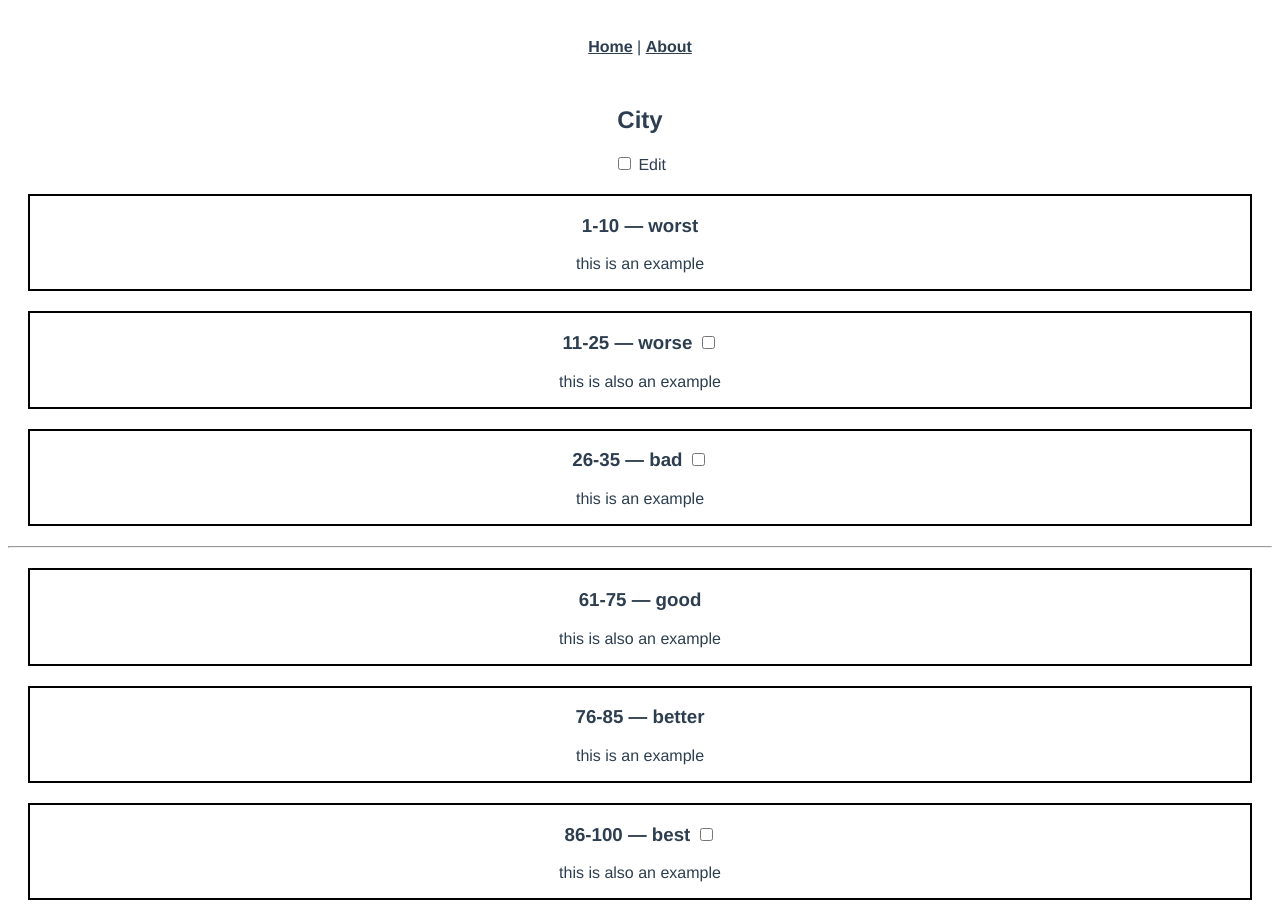
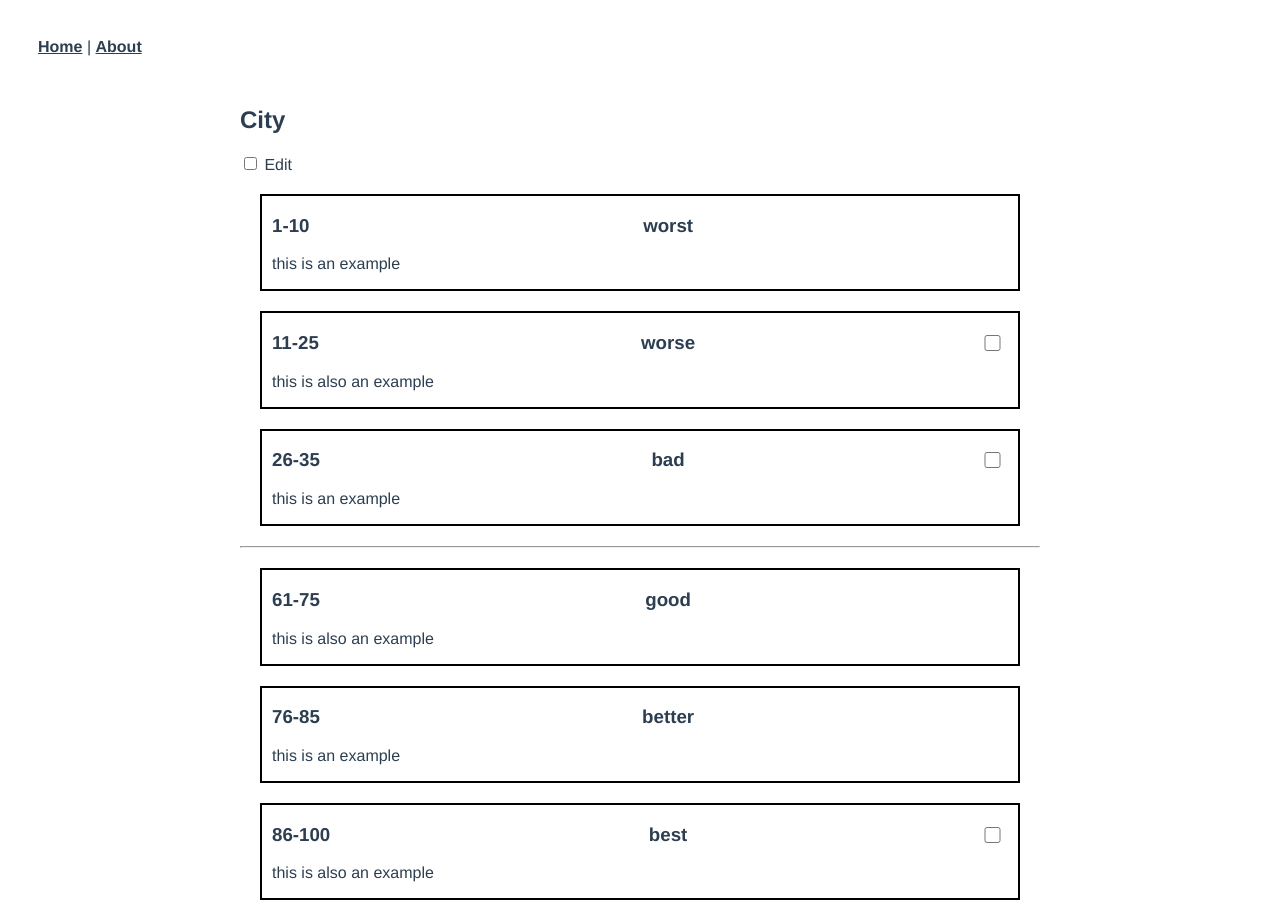
Before and after one commit to PumpkinPirate/world-tracker, a Vue app: page /1 in a window 1280 px wide. Built offline with nearby package versions, Linux system fonts and the light colour scheme.

Commit message:
Some styling

```diff
--- a/src/App.vue
+++ b/src/App.vue
@@ -13,7 +13,6 @@
   font-family: 'Avenir', Helvetica, Arial, sans-serif;
   -webkit-font-smoothing: antialiased;
   -moz-osx-font-smoothing: grayscale;
-  text-align: center;
   color: #2c3e50;
 }
 #nav {
--- a/src/components/EncounterList.vue
+++ b/src/components/EncounterList.vue
@@ -82,5 +82,8 @@ export default {
 
 
 <style scoped>
-
+  .encounter-list {
+    max-width: 50em;
+    margin: auto;
+  }
 </style>
--- a/src/components/EncounterRow.vue
+++ b/src/components/EncounterRow.vue
@@ -3,9 +3,9 @@
 
     <div class="encounter-edit" v-if="editMode">
       <h3>
-        <input type="text" v-model.number="encounter.weight"> &mdash;
-        <input type="text" v-model="encounter.name">
-        <input type="checkbox" v-model="encounter.completable">
+        <input type="text" v-model.number="encounter.weight">
+        <input type="text" class="name" v-model="encounter.name">
+        <input type="checkbox" v-model="encounter.completable" title="Completable">
       </h3>
       <p>
         <textarea v-model="encounter.description" />
@@ -15,9 +15,10 @@
 
     <div class="encounter-view" v-else>
       <h3>
-        <span v-if="range"> {{ range.start }}-{{ range.end }} &mdash; </span>
-        {{ encounter.name }}
-        <input type="checkbox" v-if="encounter.completable" v-model="encounter.complete">
+        <span v-if="range"> {{ range.start }}-{{ range.end }}</span>
+        <span v-else> &mdash; </span>
+        <span class="name">{{ encounter.name }}</span>
+        <input type="checkbox" v-if="encounter.completable" v-model="encounter.complete" title="Complete">
       </h3>
 
       <p>
@@ -46,5 +47,21 @@ export default {
 .encounter-row {
     border: 2px solid black;
     margin: 20px;
+    padding: 0 10px;
+}
+
+h3 {
+  display: grid;
+  grid-template-columns: 5em 1fr 2em;
+  justify-items: fill;
+}
+
+input, textarea {
+  font: inherit;
+  width: 95%;
+}
+
+.name {
+  text-align: center;
 }
 </style>
```
